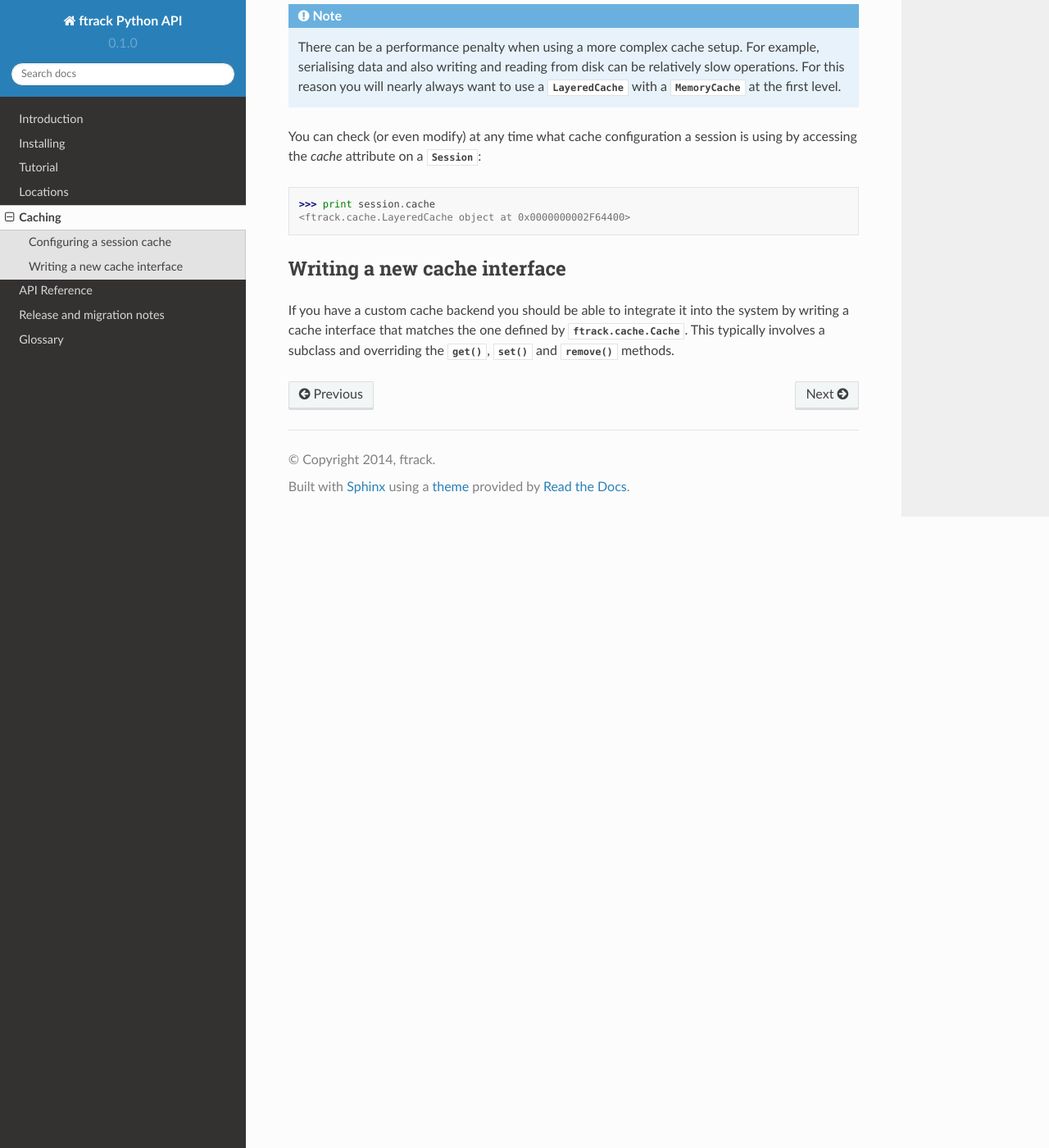
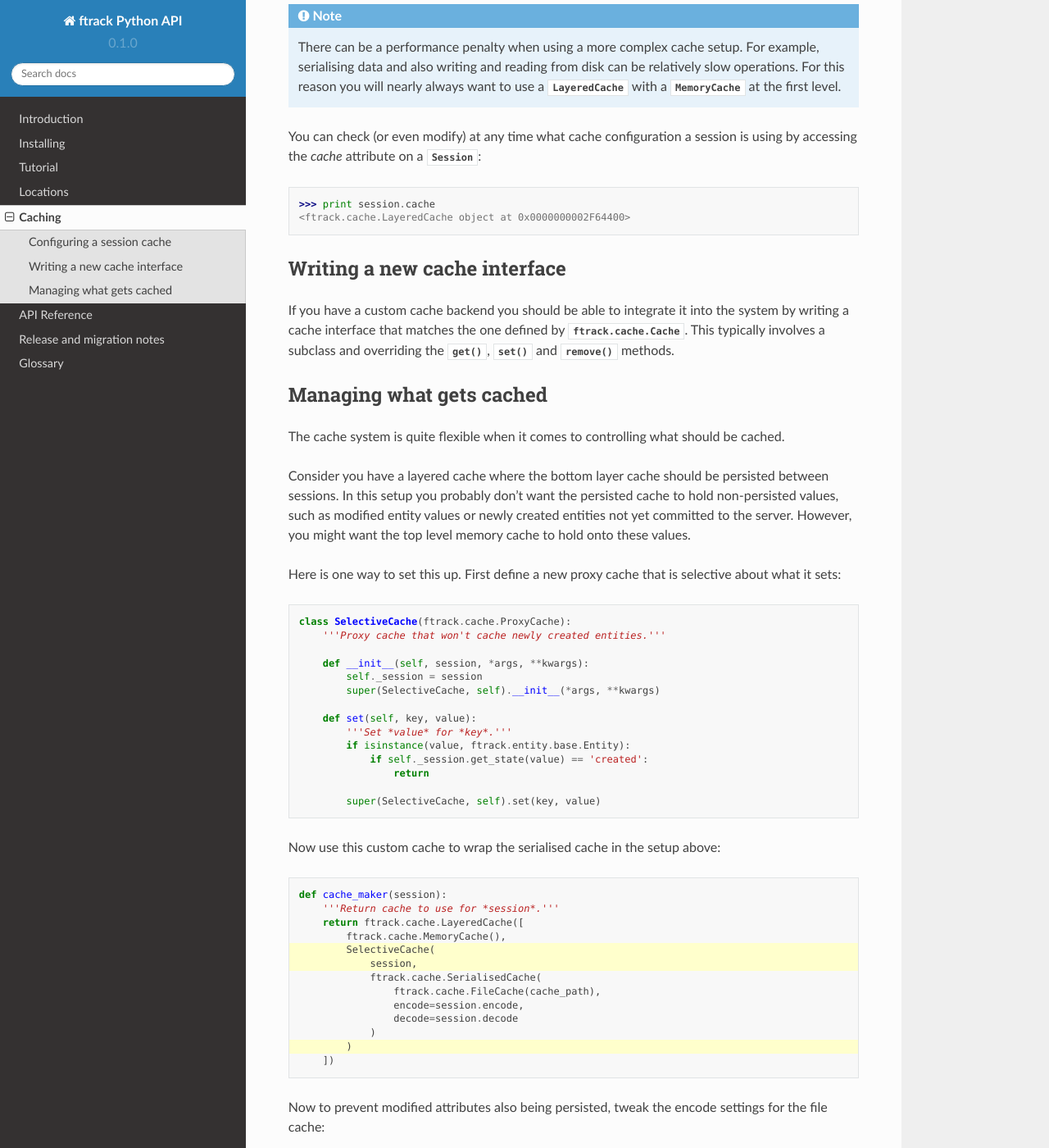
Before and after one commit to ftrackhq/ftrack-python, a Sphinx documentation site: the page built from doc/caching.rst, in a window 1280 px wide and 1400 px high, scrolled down 1339 px. Shown: the whole window at 82% size. Built offline with Sphinx 7.4.7 and the Read the Docs theme 2.0.0, drawn with Linux system fonts in a browser that asks for light colours; pages that are not in the unit, such as notebooks, are missing from menus; some of the changed text lies outside the part shown.

Commit message:
Add documentation on how to control what gets cached.

```diff
--- a/doc/caching.rst
+++ b/doc/caching.rst
@@ -94,3 +94,83 @@ the system by writing a cache interface that matches the one defined by
 :class:`ftrack.cache.Cache`. This typically involves a subclass and overriding
 the :meth:`~ftrack.cache.Cache.get`, :meth:`~ftrack.cache.Cache.set` and
 :meth:`~ftrack.cache.Cache.remove` methods.
+
+
+Managing what gets cached
+=========================
+
+The cache system is quite flexible when it comes to controlling what should be
+cached.
+
+Consider you have a layered cache where the bottom layer cache should be
+persisted between sessions. In this setup you probably don't want the persisted
+cache to hold non-persisted values, such as modified entity values or newly
+created entities not yet committed to the server. However, you might want the
+top level memory cache to hold onto these values.
+
+Here is one way to set this up. First define a new proxy cache that is selective
+about what it sets::
+
+    class SelectiveCache(ftrack.cache.ProxyCache):
+        '''Proxy cache that won't cache newly created entities.'''
+
+        def __init__(self, session, *args, **kwargs):
+            self._session = session
+            super(SelectiveCache, self).__init__(*args, **kwargs)
+
+        def set(self, key, value):
+            '''Set *value* for *key*.'''
+            if isinstance(value, ftrack.entity.base.Entity):
+                if self._session.get_state(value) == 'created':
+                    return
+
+            super(SelectiveCache, self).set(key, value)
+
+Now use this custom cache to wrap the serialised cache in the setup above:
+
+.. code-block:: python
+    :emphasize-lines: 5, 6, 12
+
+    def cache_maker(session):
+        '''Return cache to use for *session*.'''
+        return ftrack.cache.LayeredCache([
+            ftrack.cache.MemoryCache(),
+            SelectiveCache(
+                session,
+                ftrack.cache.SerialisedCache(
+                    ftrack.cache.FileCache(cache_path),
+                    encode=session.encode,
+                    decode=session.decode
+                )
+            )
+        ])
+
+Now to prevent modified attributes also being persisted, tweak the encode
+settings for the file cache:
+
+.. code-block:: python
+    :emphasize-lines: 12-15
+
+    import functools
+
+
+    def cache_maker(session):
+        '''Return cache to use for *session*.'''
+        return ftrack.cache.LayeredCache([
+            ftrack.cache.MemoryCache(),
+            SelectiveCache(
+                session,
+                ftrack.cache.SerialisedCache(
+                    ftrack.cache.FileCache(cache_path),
+                    encode=functools.partial(
+                        session.encode,
+                        entity_attribute_strategy='persisted_only'
+                    ),
+                    decode=session.decode
+                )
+            )
+        ])
+
+And use the updated cache maker for your session::
+
+    session = ftrack.Session(cache=cache_maker)
```
